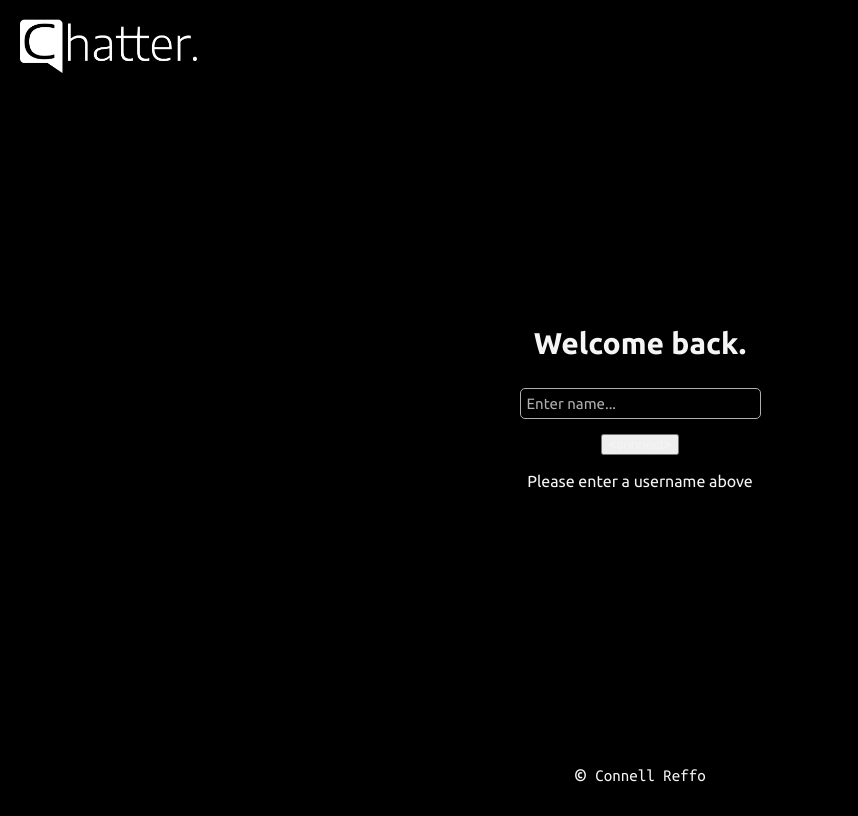
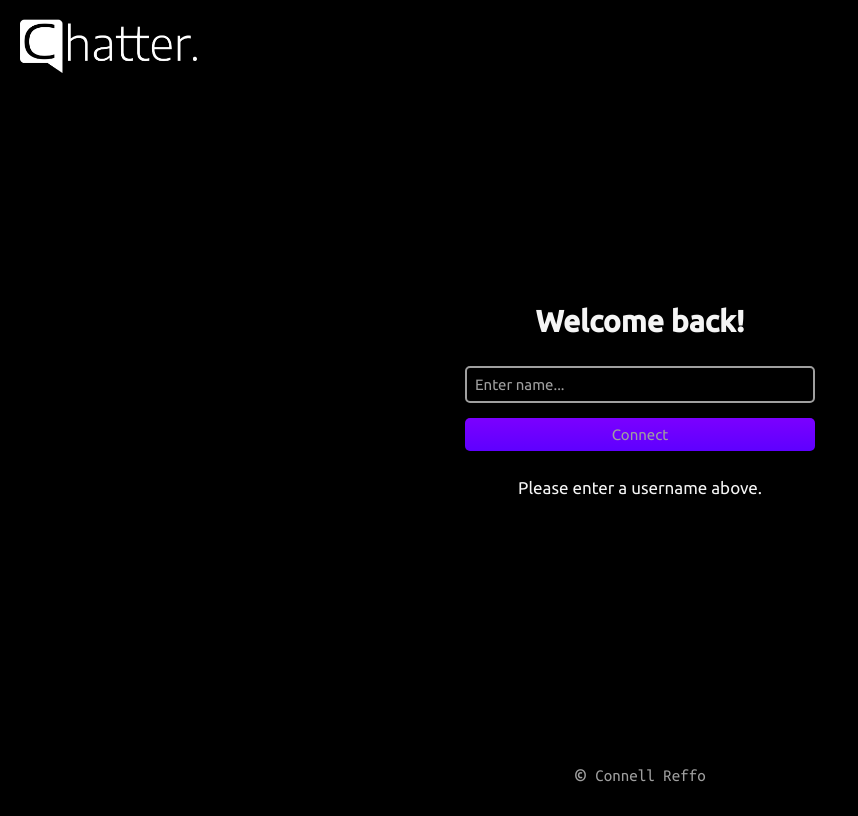
Before and after one commit to connellr023/Chatter, a Vue app in the folder chatter-client/: page / in a window 1280 px wide. Shown: the whole page, without its empty margins (0-858 px from the left). Built offline with nearby package versions, Linux system fonts and the light colour scheme.

Commit message:
More work on new styling for start view

```diff
--- a/chatter-client/src/assets/styles/base.scss
+++ b/chatter-client/src/assets/styles/base.scss
@@ -1,26 +1,45 @@
 @import "variables";
 
-%main-transition {
-  transition: all 0.2s ease-in-out;
+%base-regular {
+  $time: 0.25s;
+  $method: ease-in-out;
+
+  border-radius: 5px;
+  color: $invert-highlight-color;
+  font-size: 15px;
+  font-family: $sans-serif-font;
+  padding: 8px;
+  transition: border-color $time $method,
+              color $time $method,
+              background-color $time $method,
+              background-position $time $method;
 }
 
 input.regular {
-  @extend %main-transition;
+  @extend %base-regular;
 
-  border-radius: 5px;
-  border: 1px solid $invert-highlight-color;
+  border: 2px solid $invert-highlight-color;
   background-color: $main-bg-color;
   font-family: $sans-serif-font;
-  font-size: 15px;
-  color: $invert-highlight-color;
-  padding: 6px;
+
+  &:focus {
+    border-color: $invert-bg-color;
+    color: $light-text-color;
+  }
+
+  &::placeholder {
+    color: $invert-highlight-color;
+    opacity: 1;
+  }
 }
 
-input.regular:focus {
-  border-color: $invert-bg-color;
-  color: $light-text-color;
+button.regular {
+  @extend %base-regular;
+
+  border: none;
+  cursor: pointer;
+
+  &:hover:enabled {
+    color: $invert-bg-color;
+  }
 }
-
-input.regular::placeholder {
-  color: $invert-highlight-color;
-}
--- a/chatter-client/src/assets/styles/main.scss
+++ b/chatter-client/src/assets/styles/main.scss
@@ -1,6 +1,10 @@
-@import url("https://fonts.googleapis.com/css2?family=Ubuntu+Mono&family=Ubuntu:ital,wght@0,400;0,700;1,400;1,700&display=swap");
+@import url("https://fonts.googleapis.com/css2?family=Ubuntu+Mono&family=Ubuntu:ital,wght@0,400;0,500;1,400;1,500&display=swap");
 @import "base";
 @import "variables";
+
+* {
+    margin: auto;
+}
 
 body {
     background-color: $main-bg-color;
--- a/chatter-client/src/assets/styles/variables.scss
+++ b/chatter-client/src/assets/styles/variables.scss
@@ -3,7 +3,7 @@ $main-red-hue: #d00b3b;
 $main-green-hue: #0daf73;
 
 $invert-bg-color: #f3f3f3;
-$invert-highlight-color: #afafaf;
+$invert-highlight-color: #9f9f9f;
 
 $light-text-color: #f5f5f5;
 $dark-text-color: #090909;
--- a/chatter-client/src/components/FadeInEffect.vue
+++ b/chatter-client/src/components/FadeInEffect.vue
@@ -11,7 +11,7 @@ onMounted((): void => {
     window.setTimeout((): void => {
       disableYet.value = true;
     }, 400);
-  }, 100);
+  }, 70);
 });
 </script>
 
@@ -19,10 +19,11 @@ onMounted((): void => {
   <div id="overlay" :class="{'hide': hideYet, 'disable': disableYet}"></div>
 </template>
 
-<style scoped>
+<style scoped lang="scss">
+@import "@/assets/styles/variables";
 
 div#overlay {
-  background-color: var(--main-bg-color);
+  background-color: $main-bg-color;
   position: absolute;
   width: 100vw;
   height: 100vh;
--- a/chatter-client/src/components/LoadingButton.vue
+++ b/chatter-client/src/components/LoadingButton.vue
@@ -8,30 +8,22 @@ const props = defineProps({
     default: false
   },
   id: String,
+  classes: String,
   text: String
 });
 
 const shouldContinue = ref(props.isLoading);
-const frames: string[] = ["—", "\\", "|", "/"];
+const frames: string[] = ["•", "••", "•••", "••••", "•••••", "••••", "•••", "••"];
 
 watch((): boolean => props.isLoading, (value: boolean): void => {
   shouldContinue.value = value;
 });
 
-const {frame, animate} = useAnimate(frames, shouldContinue, 200);
+const {frame, animate} = useAnimate(frames, shouldContinue, 250);
 </script>
 
 <template>
-  <button :disabled="isLoading" :id="id" class="regular loading" @click="$emit('pressed'); animate();">
-    {{isLoading ? frame : ("&lt;" + text + "&gt;")}}
+  <button :disabled="isLoading" :id="id" :class="classes" class="regular loading" @click="$emit('pressed'); animate()">
+    {{isLoading ? frame : text}}
   </button>
 </template>
-
-<style scoped>
-
-button.loading:disabled {
-  color: var(--light-text-color);
-  transition: none;
-}
-
-</style>
--- a/chatter-client/src/components/NameLabel.vue
+++ b/chatter-client/src/components/NameLabel.vue
@@ -8,10 +8,11 @@ function openGithub(): void {
   <div id="name-label" @click="openGithub"><span id="name-copy">&copy;</span> Connell Reffo</div>
 </template>
 
-<style scoped>
+<style scoped lang="scss">
+@import "@/assets/styles/variables";
 
 * {
-  color: var(--invert-highlight-color);
+  color: $invert-highlight-color;
   font-family: "Ubuntu Mono", monospace;
   transition: color 0.05s ease-in-out;
 }
@@ -29,7 +30,7 @@ div#name-label {
 }
 
 div#name-label:hover, div#name-label:hover #name-copy {
-  color: var(--main-red-color);
+  color: $main-red-hue;
   cursor: pointer;
   text-decoration: underline;
 }
--- a/chatter-client/src/hooks/useAnimate.ts
+++ b/chatter-client/src/hooks/useAnimate.ts
@@ -8,11 +8,12 @@ import {type Ref, ref} from "vue";
  * @param ms The number of milliseconds between each frame
  */
 export function useAnimate(frames: string[], shouldContinue: Ref<boolean>, ms: number) {
-    const frame: Ref<string> = ref(frames[frames.length - 1]);
+    const frame: Ref<string> = ref("");
 
     function animate(): void {
         let i: number = 0;
 
+        frame.value = frames[frames.length - 1];
         const interval: number = window.setInterval((): void => {
             if (shouldContinue.value) {
                 frame.value = frames[i];
--- a/chatter-client/src/views/ConnectView.vue
+++ b/chatter-client/src/views/ConnectView.vue
@@ -15,16 +15,17 @@ onMounted((): void => {
   <div id="start-view-container">
     <img id="logo" alt="Chatter logo" src="@/assets/logo_white.png" />
     <div id="start-connect-window">
-      <div id="start-connect-title">Welcome back.</div>
+      <div id="start-connect-title">Welcome back!</div>
       <input v-model="enteredName" id="username-input" class="regular" placeholder="Enter name..." /><br />
-      <LoadingButton id="connect-button" text="connect" @pressed="connect" :is-loading="attemptingConnection" />
-      <div id="prompt" class="regular">Please enter a username above</div>
+      <LoadingButton id="connect-button" classes="regular" text="Connect" @pressed="connect" :is-loading="attemptingConnection" />
+      <div id="prompt" class="regular">Please enter a username above.</div>
     </div>
     <NameLabel />
   </div>
 </template>
 
 <style scoped lang="scss">
+@import "@/assets/styles/variables";
 
 img#logo {
   $distance: 20px;
@@ -41,16 +42,50 @@ div#start-view-container {
   justify-content: center;
   align-items: center;
   height: 100vh;
+  width: 100vw;
+  text-align: center;
 }
 
 div#start-connect-window {
+  $size: 30vw;
+  $max-size: 350px;
+  $min-size: 250px;
+
+  display: block;
+  align-items: center;
   text-align: center;
+  width: 50%;
+  min-width: $min-size + 10px;
+
+  $c1: #5e00ff;
+  $c2: #7b00ff;
+  $darken-amount: 15%;
+
+  button#connect-button {
+    background: linear-gradient(to top, $c1, $c2);
+    width: $size;
+    min-width: $min-size;
+    max-width: $max-size;
+
+    &:active:enabled, &:disabled {
+      background: linear-gradient(to top, darken($c1, $darken-amount), darken($c2, $darken-amount));
+    }
+  }
+
+  input {
+    $offset: 20px;
+
+    width: calc($size - $offset);
+    min-width: $min-size - $offset;
+    max-width: $max-size - $offset;
+  }
 }
 
 div#start-connect-title {
   font-weight: bolder;
   font-size: 30px;
   margin-bottom: 10px;
+  user-select: none;
 }
 
 input#username-input {
@@ -59,15 +94,9 @@ input#username-input {
 }
 
 div#prompt {
-  margin-top: 10px;
-}
-
-button#connect-button {
-  margin-bottom: 7px;
-}
-
-button#connect-button:hover:enabled {
-  color: #13ba58;
+  font-size: 17px;
+  margin-top: 27px;
+  user-select: none;
 }
 
 </style>
```
